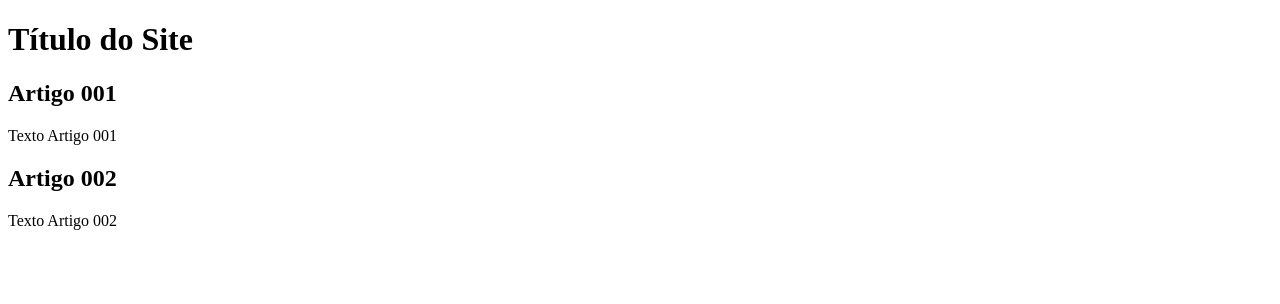
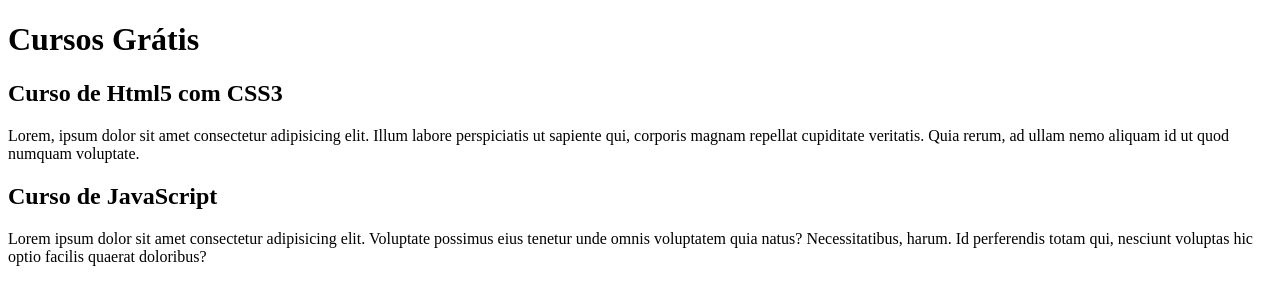
Before and after one commit to nuglework/meu_projeto_teste, a plain HTML site: page index.html in a window 1280 px wide. Drawn offline with Linux system fonts and the light colour scheme.

Commit message:
comecei a escrever conteudo

```diff
--- a/index.html
+++ b/index.html
@@ -8,15 +8,15 @@
 <body>
     <main>
         <header>
-            <h1>Título do Site</h1>
+            <h1>Cursos Grátis</h1>
         </header>
         <article>
-            <h2>Artigo 001</h2>
-            <p>Texto Artigo 001</p>
+            <h2>Curso de Html5 com CSS3</h2>
+            <p> Lorem, ipsum dolor sit amet consectetur adipisicing elit. Illum labore perspiciatis ut sapiente qui, corporis magnam repellat cupiditate veritatis. Quia rerum, ad ullam nemo aliquam id ut quod numquam voluptate.</p>
         </article>
         <article>
-            <h2>Artigo 002</h2>
-            <p>Texto Artigo 002</p>
+            <h2>Curso de JavaScript</h2>
+            <p>Lorem ipsum dolor sit amet consectetur adipisicing elit. Voluptate possimus eius tenetur unde omnis voluptatem quia natus? Necessitatibus, harum. Id perferendis totam qui, nesciunt voluptas hic optio facilis quaerat doloribus?</p>
         </article>
     </main>
 </body>
```
